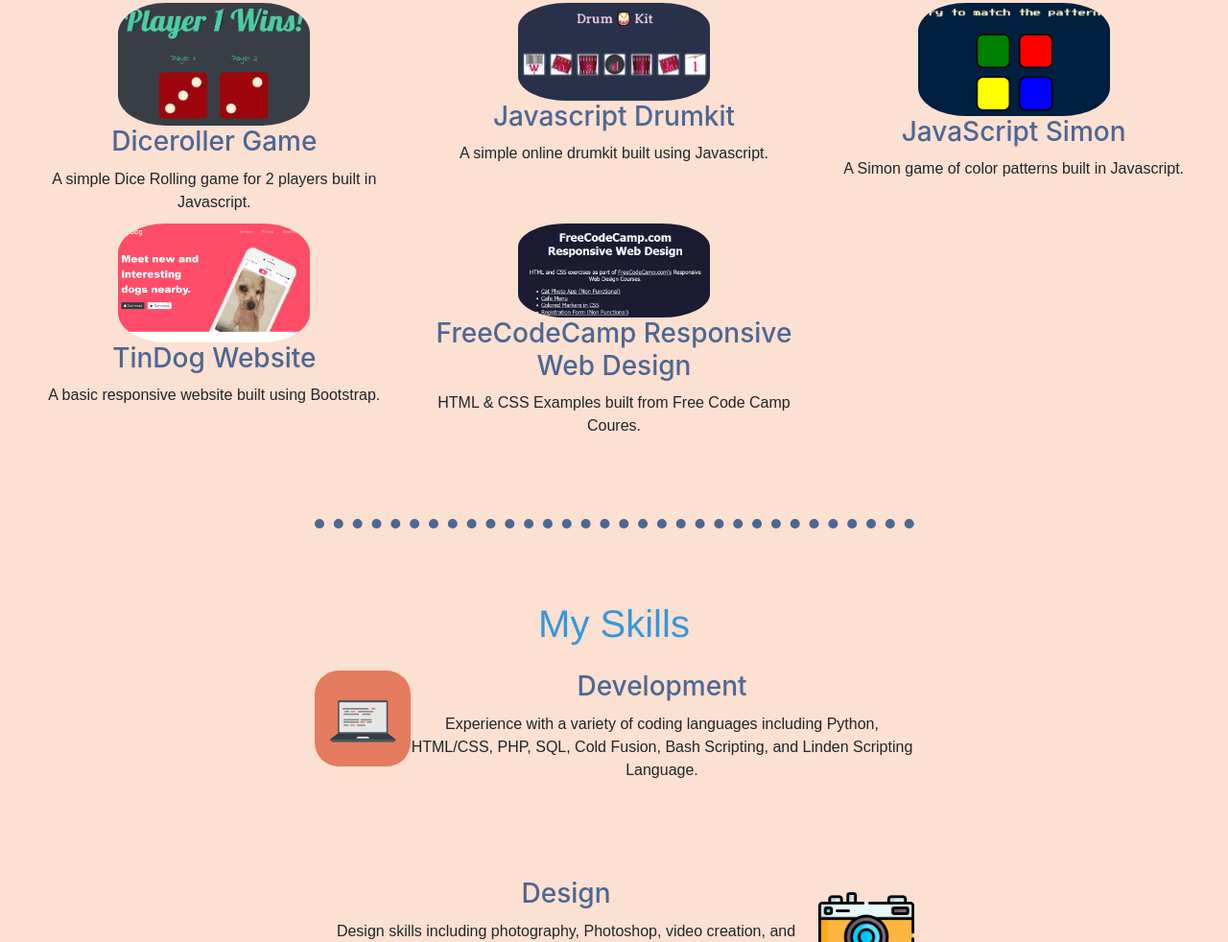
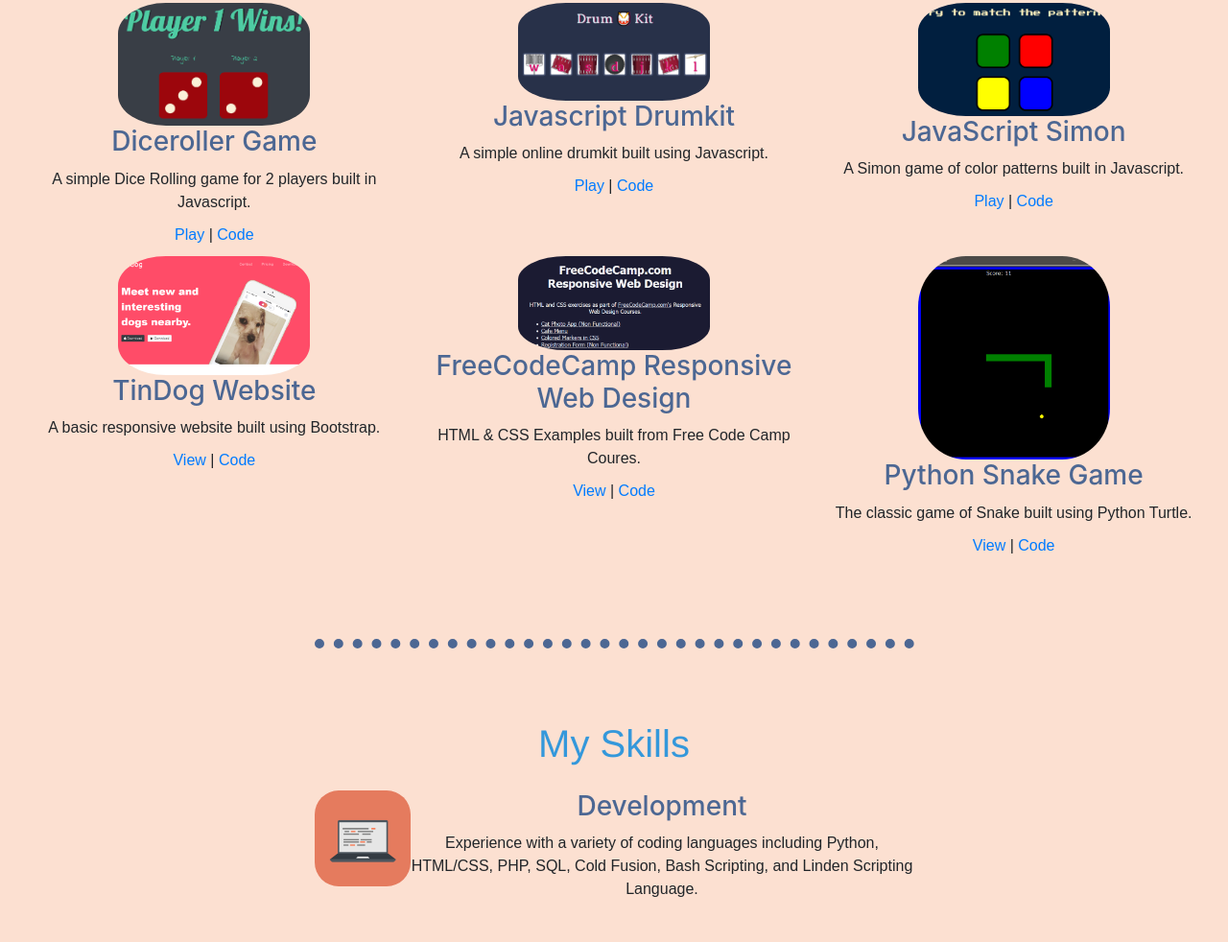
Before and after one commit to RamenJunkie/ramenjunkie.github.io, a plain HTML site: page index.html in a window 1280 px wide. Shown: the part 1832-2814 px from the top of the page at 96% size. Drawn offline with nearby package versions, Linux system fonts and the light colour scheme; a web font is replaced by a local one.

Commit message:
Ass Snake game links

```diff
--- a/index.html
+++ b/index.html
@@ -74,31 +74,43 @@
                       <a href="https://ramenjunkie.github.io/JS-Dice-Roller/"><img class="feature_icon" src="images/jsdicerroller.png" alt="Javascript Dicee Game"></a>
                       <h3>Diceroller Game</h3>
                         <p>A simple Dice Rolling game for 2 players built in Javascript.</p>
+                        <p><a href="https://ramenjunkie.github.io/JS-Dice-Roller/">Play</a> | <a href="https://github.com/RamenJunkie/JS-Dice-Roller">Code</a></p>
                     </div>
                     <div class="col-lg-4 featured-card">
                       <a href="https://ramenjunkie.github.io/JS-Drum-Kit/"><img class="feature_icon" src="images/jsdrumkit_image.png" alt="Javascript Drumkit"></a>
                       <h3>Javascript Drumkit</h3>
                         <p>A simple online drumkit built using Javascript.</p>
+                        <p><a href="https://ramenjunkie.github.io/JS-Drum-Kit/">Play</a> | <a href="https://github.com/RamenJunkie/JS-Drum-Kit">Code</a></p>
                     </div>
                     <div class="col-lg-4 featured-card">
                         <a href="https://ramenjunkie.github.io/JS-Simon/"><img class="feature_icon" src="images/jssimon.png" alt="Javascript Simon"></a>
                         <h3>JavaScript Simon</h3>
                         <p>A Simon game of color patterns built in Javascript.</p>
+                        <p><a href="https://ramenjunkie.github.io/JS-Simon/">Play</a> | <a href="https://github.com/RamenJunkie/JS-Simon">Code</a></p>
                     </div>
                     <div class="col-lg-4 featured-card">
                       <a href="https://ramenjunkie.github.io/Tindog-Website/"><img class="feature_icon" src="images/tindog.png" alt="Tindog Website"></a>
                       <h3>TinDog Website</h3>
                       <p>A basic responsive website built using Bootstrap.</p>
+                      <p><a href="https://ramenjunkie.github.io/Tindog-Website/">View</a> | <a href="https://github.com/RamenJunkie/Tindog-Website">Code</a></p>
                     </div>
                     <!---<div class="col-lg-4 featured-card">
                      <a href="https://www.joshmiller.net/"><img class="feature_icon" src="images/pythonblog.png" alt="Python Flash Blog"></a>
                      <h3>Python Flask Blog</h3>
                      <p>A blog built in Python running on a Flask backend.</p>
+                     <p><a href="">Play</a> | <a href="">Code</a></p>
                     </div>-->
                     <div class="col-lg-4 featured-card">
                       <a href="https://ramenjunkie.github.io/FreeCodeCamp---Responsive-Web-Design/"><img class="feature_icon" src="images/fcc_icon.png" alt="Responsive Web Design"></a>
                       <h3>FreeCodeCamp Responsive Web Design</h3>
                       <p>HTML & CSS Examples built from Free Code Camp Coures.</p>
+                      <p><a href="https://ramenjunkie.github.io/FreeCodeCamp---Responsive-Web-Design/">View</a> | <a href="https://github.com/RamenJunkie/FreeCodeCamp---Responsive-Web-Design">Code</a></p>
+                     </div>
+                     <div class="col-lg-4 featured-card">
+                      <a href="https://replit.com/@RamenJunkie/Python-Snake-Game?v=1"><img class="feature_icon" src="images/snakegame.png" alt="Python Snake Game"></a>
+                      <h3>Python Snake Game</h3>
+                      <p>The classic game of Snake built using Python Turtle.</p>
+                      <p><a href="https://replit.com/@RamenJunkie/Python-Snake-Game?v=1">View</a> | <a href="https://github.com/RamenJunkie/Python-Snake-Game">Code</a></p>
                      </div>
                 </div>
             </div>
```
Also changed, not shown: images/ponggame.png (added), images/snakegame.png (added).
